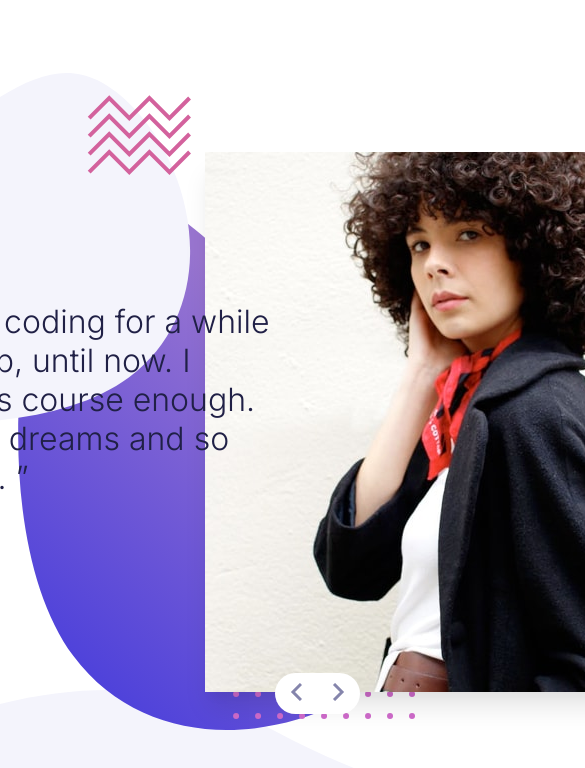
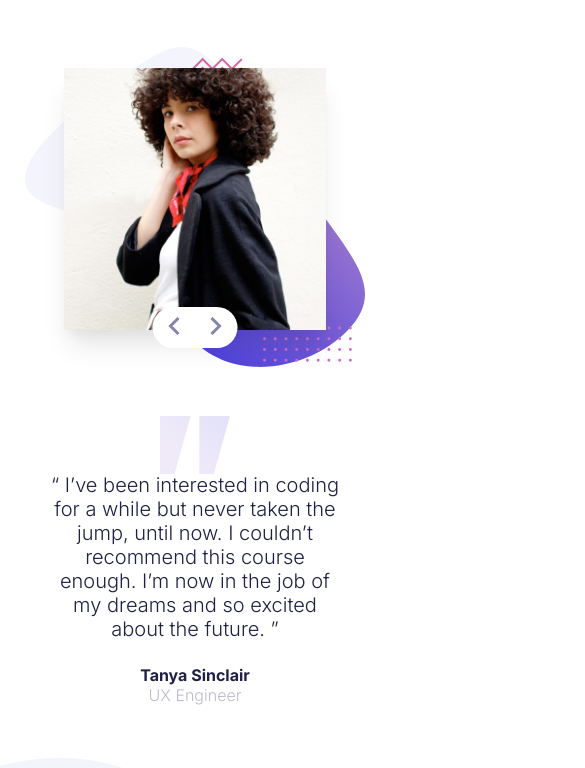
Before and after one commit to chalobonDen/coding-bootcamp-testimonials-slider-master, a React (Create React App) app: page / in a window 390 px wide. Shown: the top 768 px of the page, 585 px wide, since content can reach past the window. Built offline with nearby package versions, Linux system fonts and the light colour scheme.

Commit message:
responsive

```diff
--- a/src/App.css
+++ b/src/App.css
@@ -18,9 +18,9 @@ body {
   justify-content: center;
 }
 main {
-  display: flex;
+  /* display: flex;
   align-items: center;
-  justify-content: center;
+  justify-content: center; */
 
   width: 1100px;
   height: 540px;
@@ -42,6 +42,7 @@ main {
   right: 35%;
   background: #fff;
   border-radius: 25px;
+  width: fit-content;
 }
 .btn button {
   border: none;
@@ -76,15 +77,49 @@ main {
 
 @media screen and (max-width: 414px) {
   body {
-    /* background-image: url('./images/pattern-bg.svg'),
-      url('./images/pattern-curve.svg');
-    background-repeat: no-repeat;
-    background-position: 83% 39%, left bottom; */
+    background-position: center 9%, left bottom;
+    background-size: 340px;
+    height: 100vh;
+  }
+  main {
+    width: 0;
+    height: 100vh;
+    position: static;
+    display: flex;
+    flex-direction: column-reverse;
+    align-items: center;
+    justify-content: center;
+  }
 
-    height: 100vh;
+  .name-posiiton {
+    font-size: 16px;
     display: flex;
     flex-direction: column;
-    /* align-items: center; */
-    /* justify-content: center; */
+  }
+  .image {
+    position: relative;
+  }
+  .image > img {
+    width: 262px;
+    position: static;
+    margin-top: 4.28rem;
+  }
+  .btn {
+    position: absolute;
+    z-index: 2;
+    bottom: -4%;
+    right: 50%;
+    transform: translate(50%, 0);
+    background: #fff;
+    border-radius: 25px;
+  }
+
+  .content {
+    text-align: center;
+    background-position: center 18%;
+    background-size: 70px;
+    position: static;
+    font-size: 20px;
+    width: 300px;
   }
 }
```
